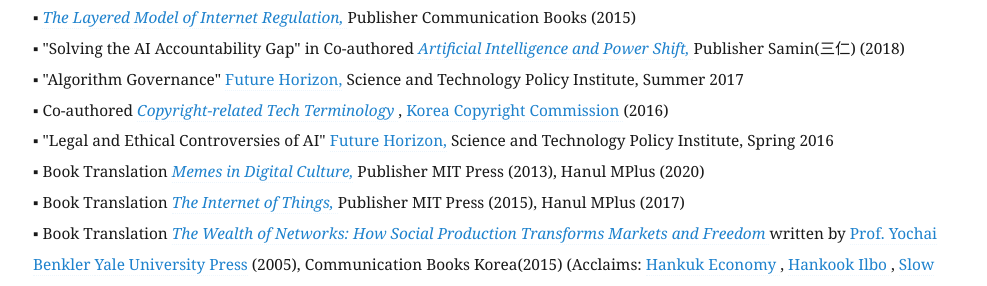
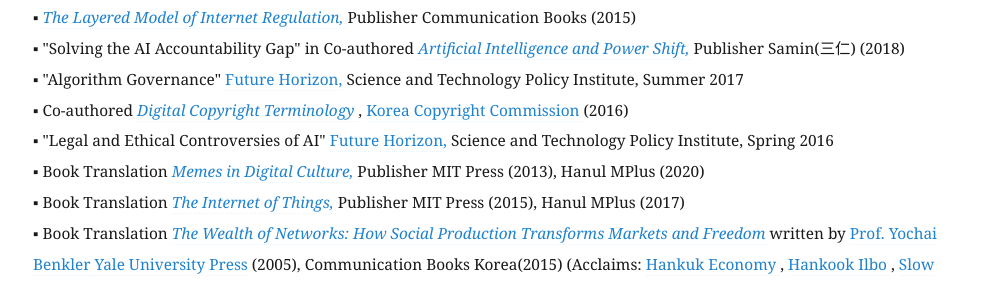
Before and after one commit to eunchangchoi/eunchangchoi.github.io, a Jekyll site: the page built from index.md, in a window 1280 px wide and 900 px high, scrolled down 2114 px. Shown: the part 160-446 px from the top of the window, without its empty margins (67-1054 px from the left). Built offline with Jekyll 4.4.1, drawn with Linux system fonts in a browser that asks for light colours.

Commit message:
Update index.md

```diff
--- a/index.md
+++ b/index.md
@@ -38,7 +38,7 @@
 ▪   <a href="http://www.kyobobook.co.kr/product/detailViewKor.laf?barcode=9791130437002&orderClick=357"> <i>The Layered Model of Internet Regulation, </i></a> Publisher Communication Books (2015) <br>
 ▪    "Solving the AI Accountability Gap" in Co-authored <a href="https://www.yes24.com/Product/Goods/62006191?scode=032&OzSrank=2"> <i> Artificial Intelligence and Power Shift,</i> </a> Publisher Samin(三仁) (2018) <br>
 ▪   "Algorithm Governance" <a href="https://stepi.re.kr/app/publish/view.jsp?mode=new&cmsCd=CM0012&div=&categCd=A0505&ntNo=33&sdt=&edt=&src=&srcTemp=&opt=N&currtPg=5">Future Horizon,</a> Science and Technology Policy Institute, Summer 2017 <br>
-▪   Co-authored <a href= "http://view.copyright.or.kr:8080/SynapDocViewServer/viewer/doc.html?key=000000006ba186290172c9470e3d36b4&contextPath=/SynapDocViewServer"> <i> Copyright-related Tech Terminology </i> </a>, <a href="https://www.copyright.or.kr/eng/main.do"> Korea Copyright Commission </a>(2016) <br>
+▪   Co-authored <a href= "http://view.copyright.or.kr:8080/SynapDocViewServer/viewer/doc.html?key=000000006ba186290172c9470e3d36b4&contextPath=/SynapDocViewServer"> <i> Digital Copyright Terminology </i> </a>, <a href="https://www.copyright.or.kr/eng/main.do"> Korea Copyright Commission </a>(2016) <br>
 ▪ "Legal and Ethical Controversies of AI" <a href="https://www.stepi.re.kr/app/publish/view.jsp?mode=topic&cmsCd=CM0160&ntNo=28&categCd=A0505&drctr=A030403&sdt=&edt=&src=&srcTemp=&sort=PUBDATE&currtPg=1"> Future Horizon,</a> Science and Technology Policy Institute, Spring 2016<br>
 ▪  Book Translation <a href="https://mitpress.mit.edu/books/memes-digital-culture"> <i> Memes in Digital Culture,</i></a> Publisher MIT Press (2013), Hanul MPlus (2020) <br>
 ▪  Book Translation <a href="http://www.kyobobook.co.kr/product/detailViewKor.laf?ejkGb=KOR&mallGb=KOR&barcode=9788946062726&orderClick=LAH&Kc="> <i> The Internet of Things,</i> </a> Publisher MIT Press (2015), Hanul MPlus (2017)<br>
```
